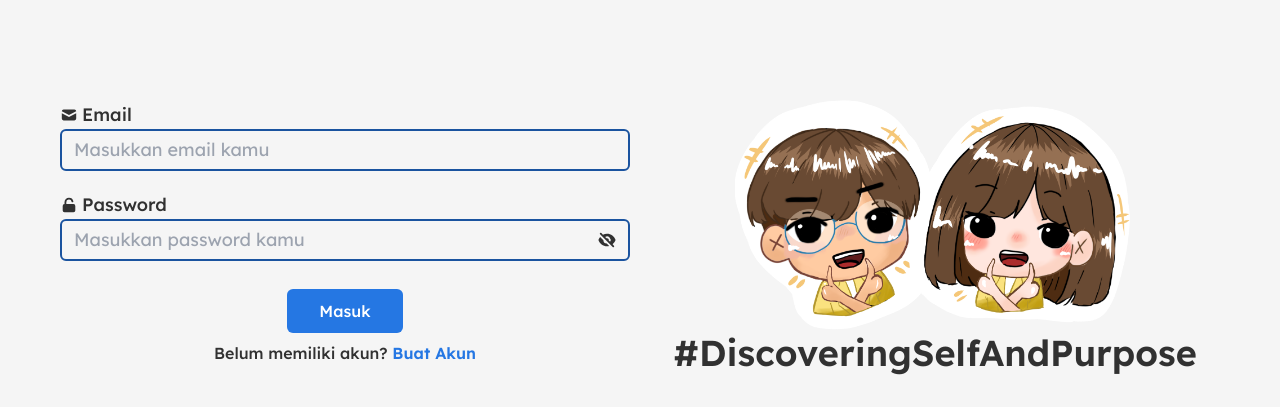
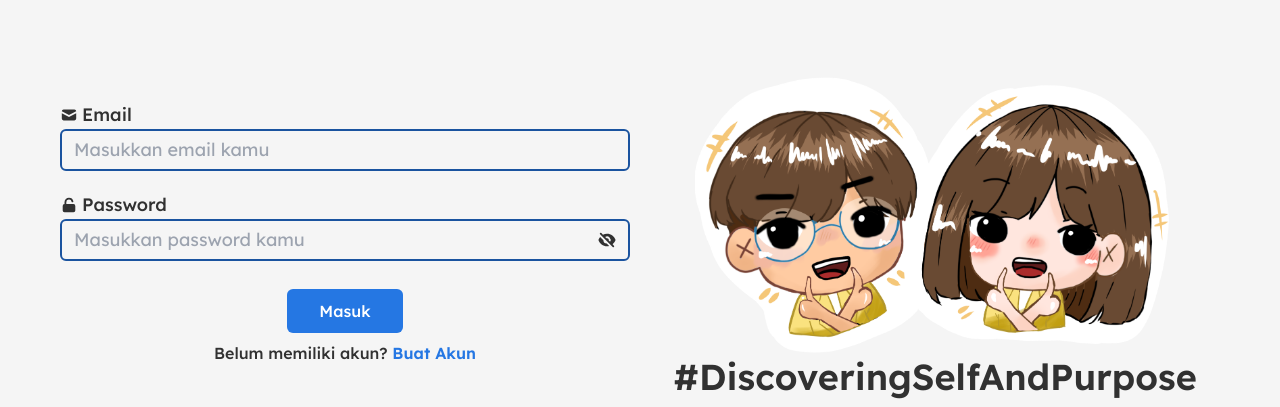
Before and after one commit to ppmb-kmbui/fe-ppmb-2025, a Next.js app: page /login in a window 1280 px wide. Shown: the part 216-623 px from the top of the page. Built offline with nearby package versions, Linux system fonts and the light colour scheme.

Commit message:
style: resize image

```diff
--- a/src/app/login/page.tsx
+++ b/src/app/login/page.tsx
@@ -38,8 +38,8 @@ const LoginPage: React.FC = () => {
         <div className="min-h-screen flex flex-col h-full">
             <Header label="Masuk dengan Akun" subLabel="PPMB KMBUI 2024"/>
 
-            <div className="flex flex-col-reverse items-center justify-center md:flex-row md:justify-evenly px-5 md:px-[60px] gap-5 h-full">
-                <form onSubmit={handleSubmit(handleLogin)} className="w-full flex flex-col font-medium gap-5 items-center justify-center">
+            <div className="flex flex-col-reverse items-center justify-center md:flex-row md:justify-evenly px-5 md:px-[60px] gap-8 lg:gap-5 h-full">
+                <form onSubmit={handleSubmit(handleLogin)} className="w-full flex flex-col font-medium gap-5 items-center justify-center px-2 lg:px-0">
                     <Input {...register("email")} placeholder="Masukkan email kamu" icon={<HiMail />} label="Email" error={errors.email?.message}/>
                     <Input {...register("password")} placeholder="Masukkan password kamu" icon={<HiLockOpen />} label="Password" error={errors.password?.message}/>
 
@@ -50,12 +50,14 @@ const LoginPage: React.FC = () => {
                 </form>
 
                 <div className="flex flex-col justify-center items-center w-full">
-                    <Image
-                        src={"/image/mascot.png"}
-                        alt="mascot"
-                        width={400}
-                        height={400}
-                    />
+                    <div className="w-[350px] lg:w-[480px] lg:h-full">
+                        <Image
+                            src={"/image/mascot.png"}
+                            alt="mascot"
+                            width={500}
+                            height={500}
+                        />
+                    </div>
                     <text className="font-crimson text-xl md:text-3xl lg:text-4xl font-semibold text-ppmb-800">#DiscoveringSelfAndPurpose</text>
                 </div>
             </div>
```
